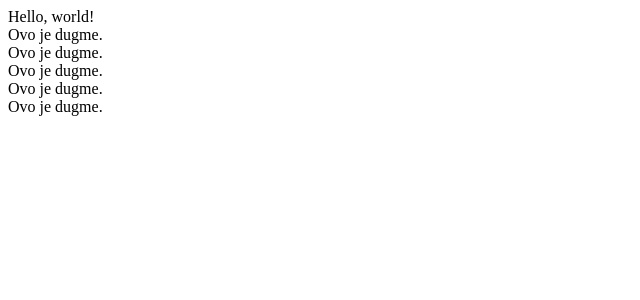
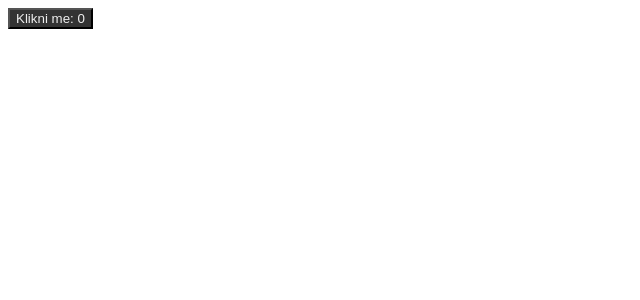
Before and after one commit to bencun/sedc-app, a Vue app: page / in a window 1280 px wide. Shown: the top 300 px of the page, without its empty margins (0-640 px from the left). Built offline with nearby package versions, Linux system fonts and the light colour scheme.

Commit message:
Component communication.

```diff
--- a/src/App.vue
+++ b/src/App.vue
@@ -1,11 +1,11 @@
 <template>
+  <!--
+    v-bind je :
+    v-on je @
+  -->
   <div id="app">
-    Hello, world!
-    <custom-button/>
-    <custom-button/>
-    <custom-button/>
-    <custom-button/>
-    <custom-button/>
+    <custom-button :my-count="count"
+    @klik-na-dugme="incrementCount"/>
   </div>
 </template>
 
@@ -15,9 +15,16 @@ import CustomButton from './components/CustomButton.vue';
 export default {
   name: 'App',
   // register the components
-  components: { CustomButton }
+  components: { CustomButton },
+  data() {
+    return {
+      count: 0,
+    };
+  },
+  methods: {
+    incrementCount(eventData) {
+      this.count = this.count + eventData.amount;
+    }
+  }
 }
 </script>
-
-<style lang="scss">
-</style>
--- a/src/components/CustomButton.vue
+++ b/src/components/CustomButton.vue
@@ -1,11 +1,42 @@
 <template>
-  <div>
-      Ovo je dugme.
-  </div>
+  <button @click="handleClick" class="custom-button">
+    <span class="button-text">
+      Klikni me: {{ doubleCount }}
+    </span>
+  </button>
 </template>
 
 <script>
 export default {
-    name: 'CustomButton'
+    name: 'CustomButton',
+    props: {
+      myCount: {
+        type: Number
+      }
+    },
+    methods: {
+      handleClick() {
+        // NE NE NE this.myCount += 1;
+        this.$emit('klik-na-dugme', {amount: 1}); // DA DA DA
+      }
+    },
+    computed: {
+      doubleCount() {
+        return this.myCount * 10;
+      },
+    },
 }
 </script>
+
+<style lang="scss" scoped>
+$button-color: #333333;
+$text-color: #EEEEEE;
+
+.custom-button {
+  background-color: $button-color;
+
+  .button-text {
+    color: $text-color;
+  }
+}
+</style>
```
